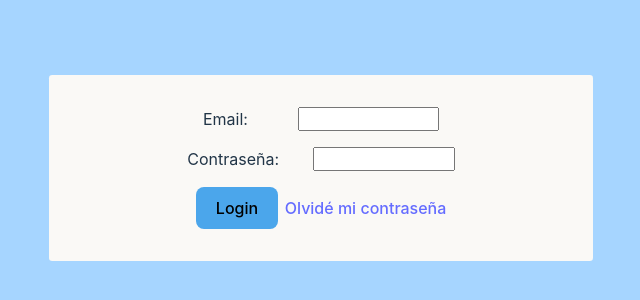
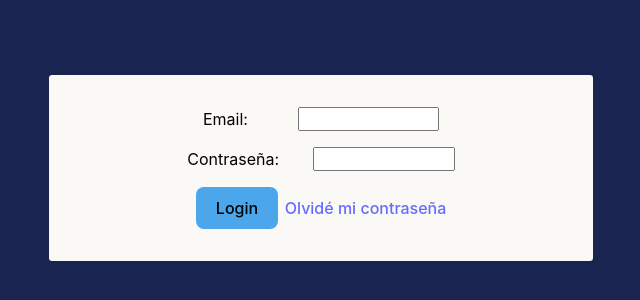
Before and after one commit to acesino25/defensaSistemadeExpedientes, a React (Vite) app: page /login in a window 1280 px wide. Shown: the part 232-532 px from the top of the page, without its empty margins (319-959 px from the left). Built offline with nearby package versions, Linux system fonts and the light colour scheme; what @react-pdf/renderer would draw is missing.

Commit message:
en casa tras el error del mayo 11

```diff
--- a/src/components/FormSelectFechas.jsx
+++ b/src/components/FormSelectFechas.jsx
@@ -112,7 +112,7 @@ const FormSelectFechas = () => {
     }
 
   return (
-    <div style={styleColumn}>
+    <div style={{...styleColumn, marginBottom: '2em'}}>
         <form onSubmit={(e)=>handleSubmit(e)} ref={form} style={style}>
         <select onChange={(e)=>(setFecha({...fecha, mes:e.target.value}))} id='mes' name='mes'>
             {
@@ -145,7 +145,9 @@ const FormSelectFechas = () => {
             justifyContent: 'center',
             alignItems:'center'}}>Bloquear MES</button>
 
-        <Calendar fechas={fechas}></Calendar>
+            <details>
+                <summary>Fechas</summary><Calendar fechas={fechas}></Calendar>
+            </details>
     </div>
   )
 }
--- a/src/components/audiencias/AudienciaFechasDisponibles.jsx
+++ b/src/components/audiencias/AudienciaFechasDisponibles.jsx
@@ -133,10 +133,10 @@ const AudienciaFechasDisponibles = ({desde, hasta, buscar}) => {
 
   return (
     respuesta == null ?(
-    <div style={{display: 'flex', flexDirection: 'column'}}>
+    <div style={{display: 'flex', flexDirection: 'column', color: 'black'}}>
         No hay fechas
     </div>):(
-        <div style={{display: 'flex', flexDirection: 'column'}}>
+        <div style={{display: 'flex', flexDirection: 'column', color:'white'}}>
             {
                 respuesta.map((fecha)=>{
 
--- a/src/components/buscador/ExpedienteBuscador.jsx
+++ b/src/components/buscador/ExpedienteBuscador.jsx
@@ -114,7 +114,7 @@ const ExpedienteBuscador = () => {
         <ExpedienteListarResultados resultados={resultados}></ExpedienteListarResultados>
         {/*<h2>Actuaciones:</h2>
         <ExpedienteActuacionesRecientes></ExpedienteActuacionesRecientes>*/}
-        <h2>Creados recientemente:</h2>
+        <h2 style={{color: "black"}}>Creados recientemente:</h2>
         <ExpedientesRecientes></ExpedientesRecientes>
 
     </div>
--- a/src/components/calendar/Calendar.jsx
+++ b/src/components/calendar/Calendar.jsx
@@ -50,6 +50,7 @@ const Calendar = ({fechas}) => {
                 const formattedDate = new Intl.DateTimeFormat("es-AR", options).format(date);
 
                 return(
+
                     <div style={{display: 'flex', alignItems: 'center', justifyContent:'center', gap: '1em', width:'90%'}}>
                         <div style={{width:'70%', display:'flex', justifyContent: 'center', alignItems: 'center'}}>
                         <p>{formattedDate}</p>
--- a/src/index.css
+++ b/src/index.css
@@ -6,7 +6,7 @@
 
   color-scheme: light dark;
   color: rgba(255, 255, 255, 0.87);
-  background-color: #A6D5FF;
+  background: linear-gradient(90deg, rgba(133,132,152,1) 0%, rgba(33,53,71,1) 100%);
 
   font-synthesis: none;
   text-rendering: optimizeLegibility;
@@ -46,7 +46,7 @@ body {
   width: 100vw;
   height: auto;
   justify-content: center;
-  background-color: #A6D5FF;
+  background-color: #192451;
 }
 
 h1 {
@@ -75,7 +75,7 @@ button:focus-visible {
 
 @media (prefers-color-scheme: light) {
   :root {
-    color: #213547;
+    color: black;
     background-color: #ffffff;
   }
   a:hover {
--- a/src/pages/Actuaciones.jsx
+++ b/src/pages/Actuaciones.jsx
@@ -4,8 +4,8 @@ import ExpedienteActuacionesRecientes from '../components/buscador/ExpedienteAct
 const Actuaciones = () => {
   return (
     <div>
-        <h2>ACTUACIONES PENDIENTES:</h2>
-        <h3>Recuerda editar y eliminar la actuación luego de analizarla o haberla efectuado</h3>
+        <h2 style={{color: 'black'}}>ACTUACIONES PENDIENTES:</h2>
+        <h3 style={{color: 'black'}}>Recuerda editar y eliminar la actuación luego de analizarla o haberla efectuado</h3>
         <ExpedienteActuacionesRecientes></ExpedienteActuacionesRecientes>
     </div>
   )
```
